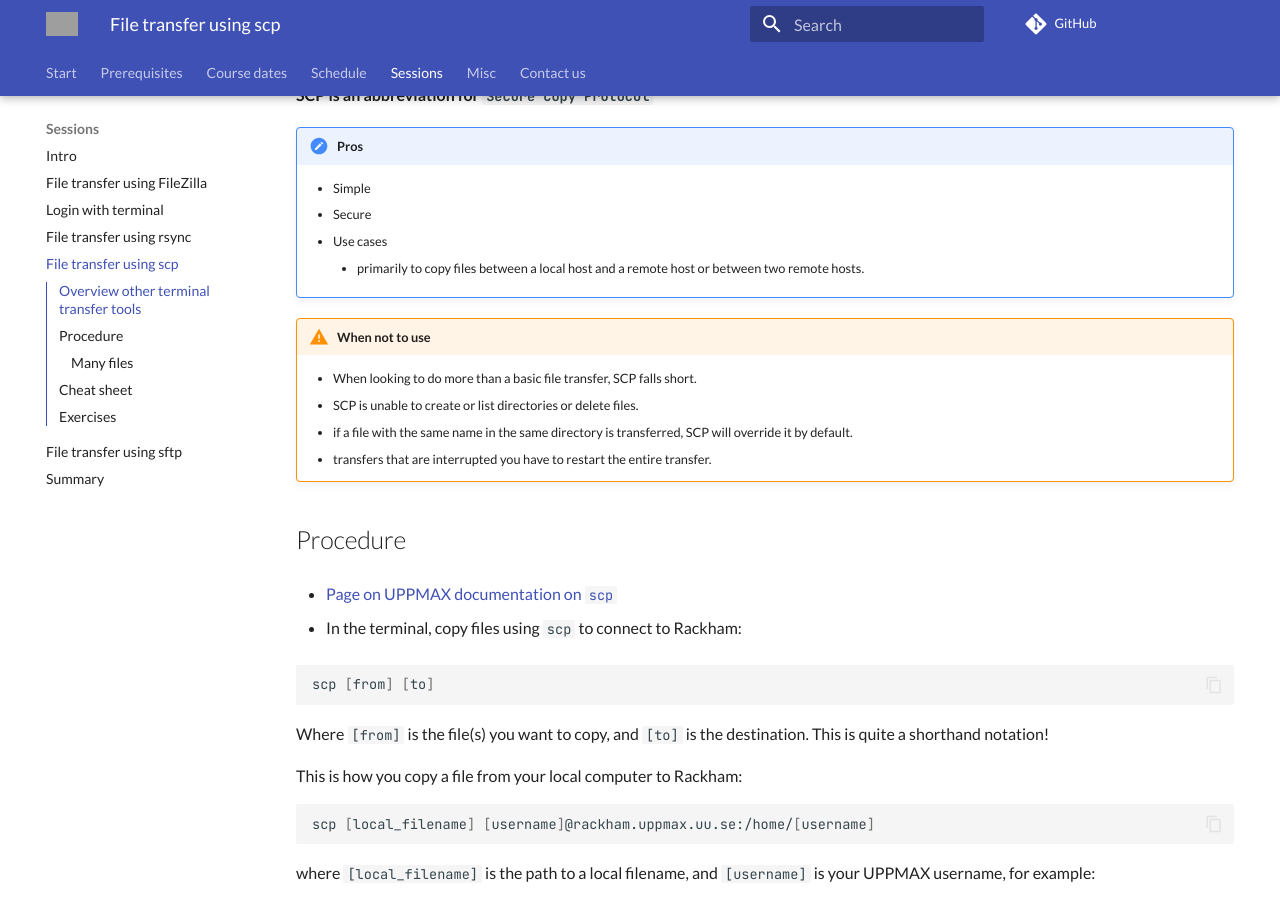
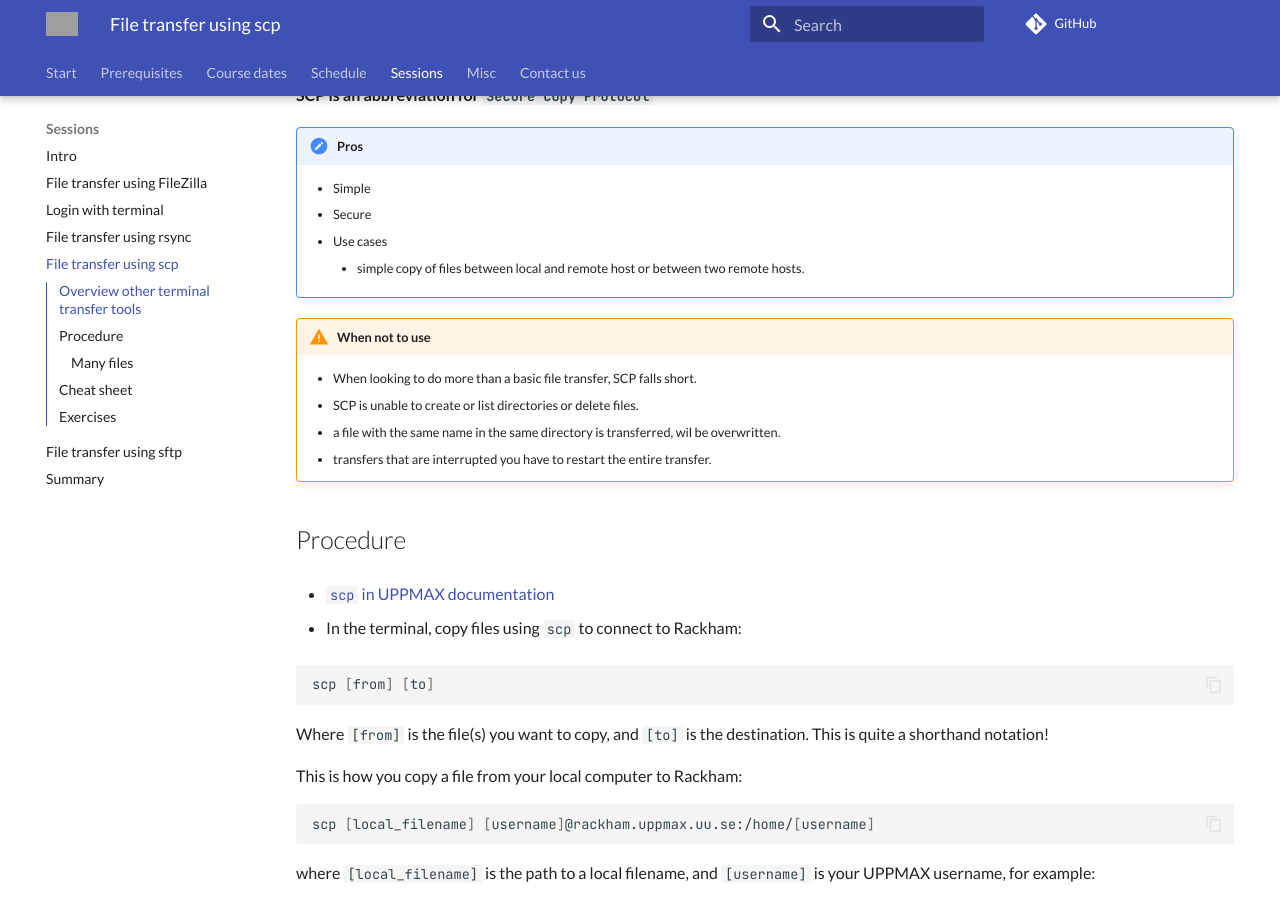
Before and after one commit to UPPMAX/naiss_file_transfer_course, an MkDocs documentation site: the page built from docs/sessions/scp/README.md, in a window 1280 px wide and 900 px high, scrolled down 606 px. Built offline with MkDocs 1.6.1 and Material for MkDocs 9.7.7, drawn with Linux system fonts in a browser that asks for light colours; comment, search, counter and statistics services are not loaded; grey boxes are pictures that could not be loaded.

Commit message:
README.md shorten rows

```diff
--- a/docs/sessions/scp/README.md
+++ b/docs/sessions/scp/README.md
@@ -46,18 +46,18 @@ Other than ``rsync`` we have the more simple tools ``scp`` and ``sftp``.
     - Simple
     - Secure
     - Use cases
-        - primarily to copy files between a local host and a remote host or between two remote hosts.
+        - simple copy of files between local and remote host or between two remote hosts.
 
 !!! warning "When not to use"
 
     - When looking to do more than a basic file transfer, SCP falls short.
     - SCP is unable to create or list directories or delete files.
-    - if a file with the same name in the same directory is transferred, SCP will override it by default.
+    - a file with the same name in the same directory is transferred, wil be overwritten.
     - transfers that are interrupted  you have to restart the entire transfer.
 
 ## Procedure
 
-- [Page on UPPMAX documentation on ``scp``](https://docs.uppmax.uu.se/software/rackham_file_transfer_using_scp/)
+- [``scp`` in UPPMAX documentation](https://docs.uppmax.uu.se/software/rackham_file_transfer_using_scp/)
 
 - In the terminal, copy files using `scp` to connect to Rackham:
 
```
